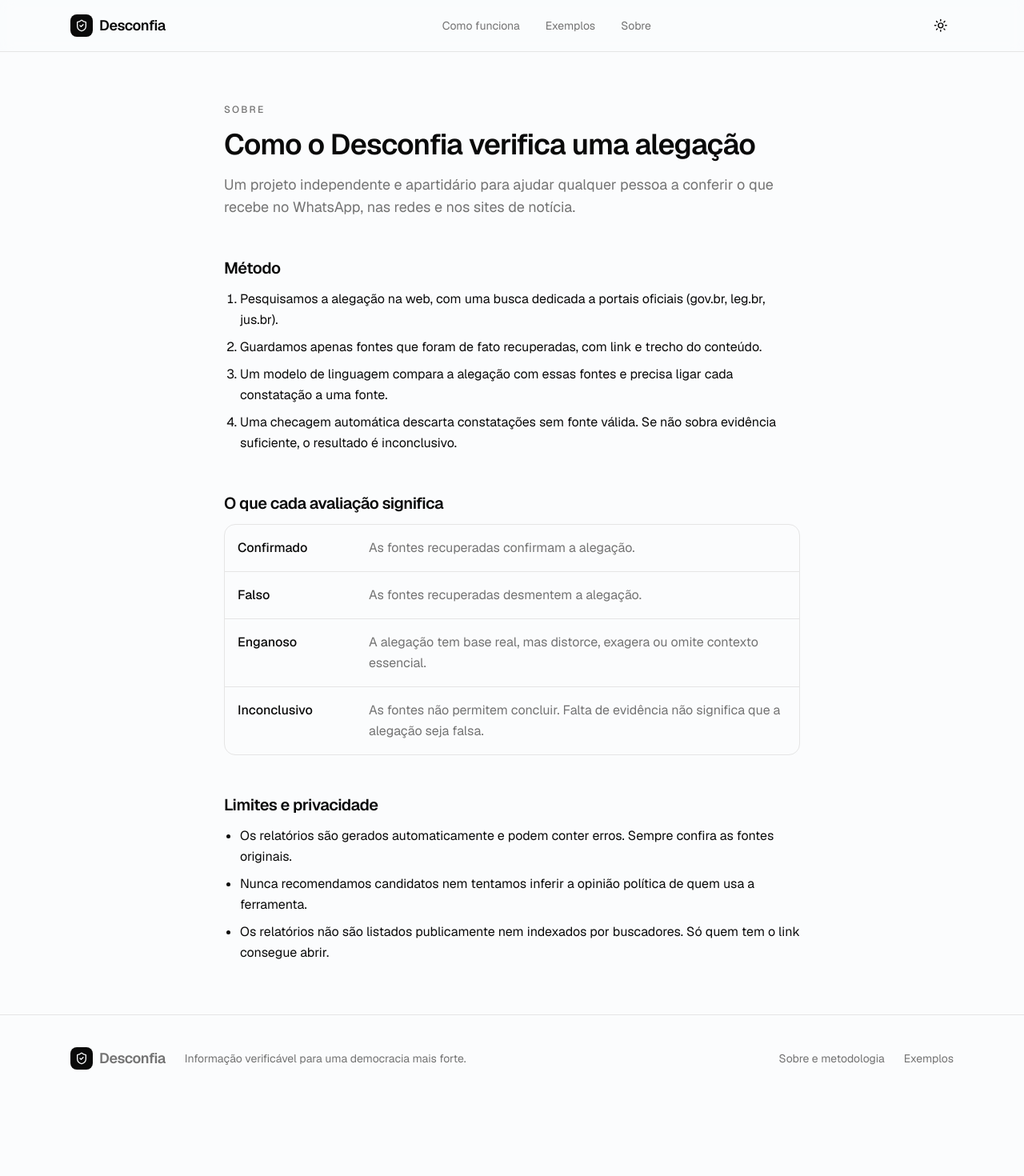
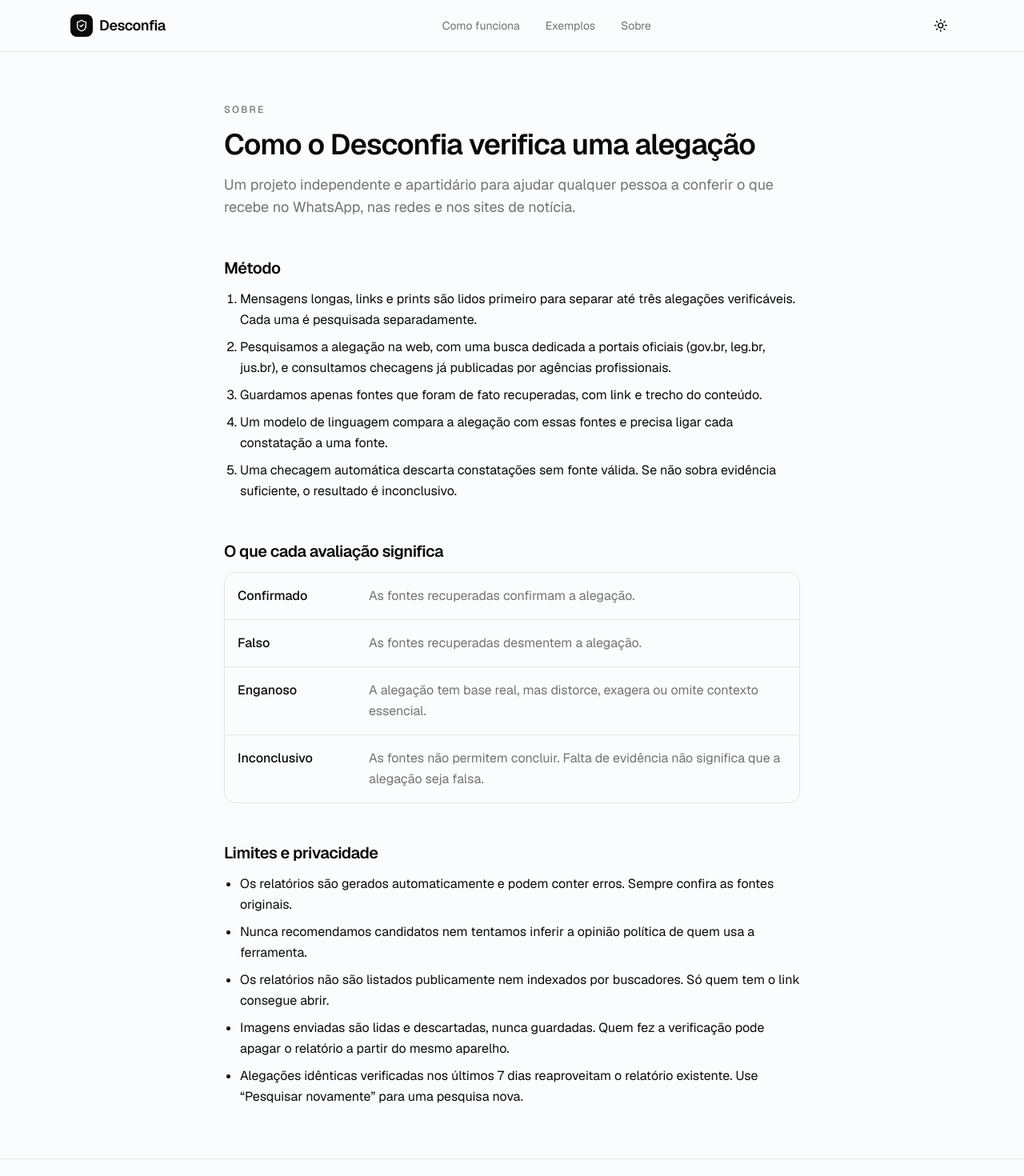
Before and after one commit to bernardofernandezz/desconfia, a Next.js app in the folder apps/web/: page /sobre in a window 1280 px wide. Shown: the top 1470 px of the page at 80% size. Before the commit the page ends 1377 px from the top, so only its background shows below. Built offline with nearby package versions, Linux system fonts and the light colour scheme.

Commit message:
docs: describe claim extraction, caching and report actions

```diff
--- a/apps/web/src/app/sobre/page.tsx
+++ b/apps/web/src/app/sobre/page.tsx
@@ -32,8 +32,13 @@ export default function AboutPage() {
 				<h2 className="text-xl font-semibold tracking-tight">Método</h2>
 				<ol className="list-decimal space-y-2 pl-5">
 					<li>
+						Mensagens longas, links e prints são lidos primeiro para separar até
+						três alegações verificáveis. Cada uma é pesquisada separadamente.
+					</li>
+					<li>
 						Pesquisamos a alegação na web, com uma busca dedicada a portais
-						oficiais (gov.br, leg.br, jus.br).
+						oficiais (gov.br, leg.br, jus.br), e consultamos checagens já
+						publicadas por agências profissionais.
 					</li>
 					<li>
 						Guardamos apenas fontes que foram de fato recuperadas, com link e
@@ -86,6 +91,15 @@ export default function AboutPage() {
 						Os relatórios não são listados publicamente nem indexados por
 						buscadores. Só quem tem o link consegue abrir.
 					</li>
+					<li>
+						Imagens enviadas são lidas e descartadas, nunca guardadas. Quem fez
+						a verificação pode apagar o relatório a partir do mesmo aparelho.
+					</li>
+					<li>
+						Alegações idênticas verificadas nos últimos 7 dias reaproveitam o
+						relatório existente. Use “Pesquisar novamente” para uma pesquisa
+						nova.
+					</li>
 				</ul>
 			</section>
 		</div>
```
Also changed, not shown: 1 other file (tests, documents, lock files or other folders).
